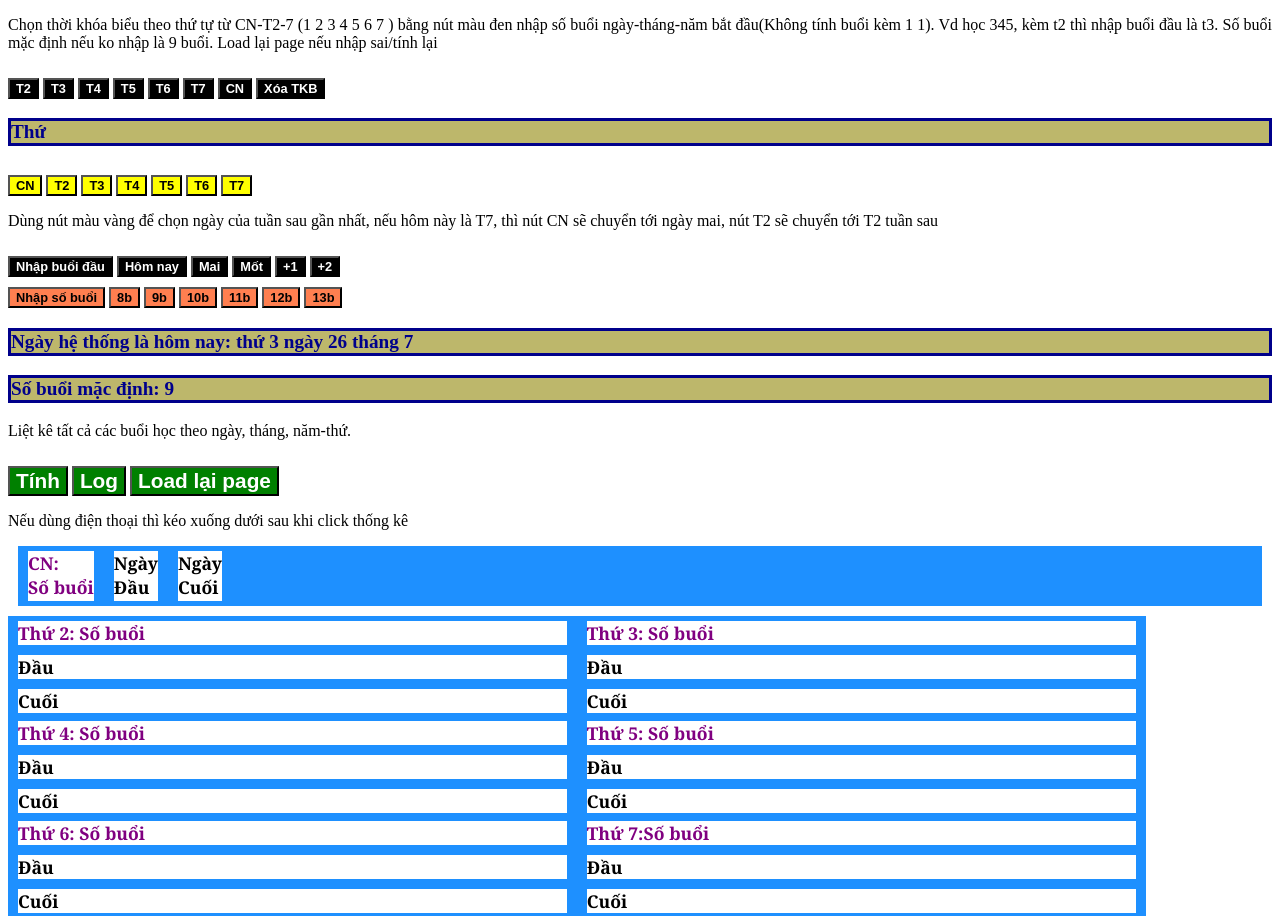
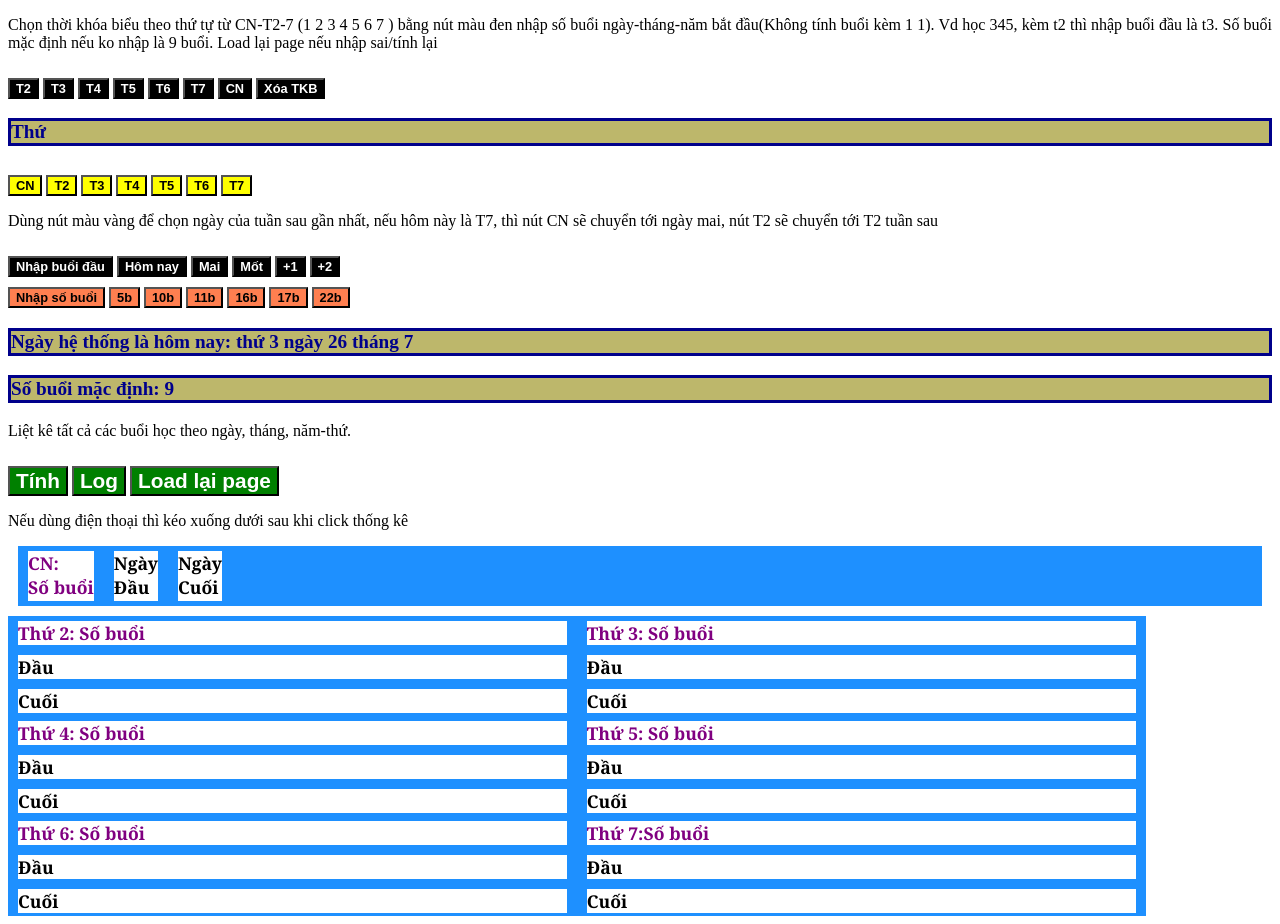
Before and after one commit to dreemurgithub/tinhhocphi, a plain HTML site: page index.html in a window 1280 px wide. Drawn offline with Linux system fonts and the light colour scheme.

Commit message:
Update index.html
quên update nhãn

```diff
--- a/index.html
+++ b/index.html
@@ -50,12 +50,12 @@
 
 
 <button class="button small day" onclick="tinhbuoi()">Nhập số buổi</button>
-<button class="button small day" onclick="hocnhanh(5)">8b</button>
-<button class="button small day" onclick="hocnhanh(10)">9b</button>
-<button class="button small day" onclick="hocnhanh(11)">10b</button>
-<button class="button small day" onclick="hocnhanh(16)">11b</button>
-<button class="button small day" onclick="hocnhanh(17)">12b</button>
-<button class="button small day" onclick="hocnhanh(22)">13b</button>
+<button class="button small day" onclick="hocnhanh(5)">5b</button>
+<button class="button small day" onclick="hocnhanh(10)">10b</button>
+<button class="button small day" onclick="hocnhanh(11)">11b</button>
+<button class="button small day" onclick="hocnhanh(16)">16b</button>
+<button class="button small day" onclick="hocnhanh(17)">17b</button>
+<button class="button small day" onclick="hocnhanh(22)">22b</button>
 
 
 
```
